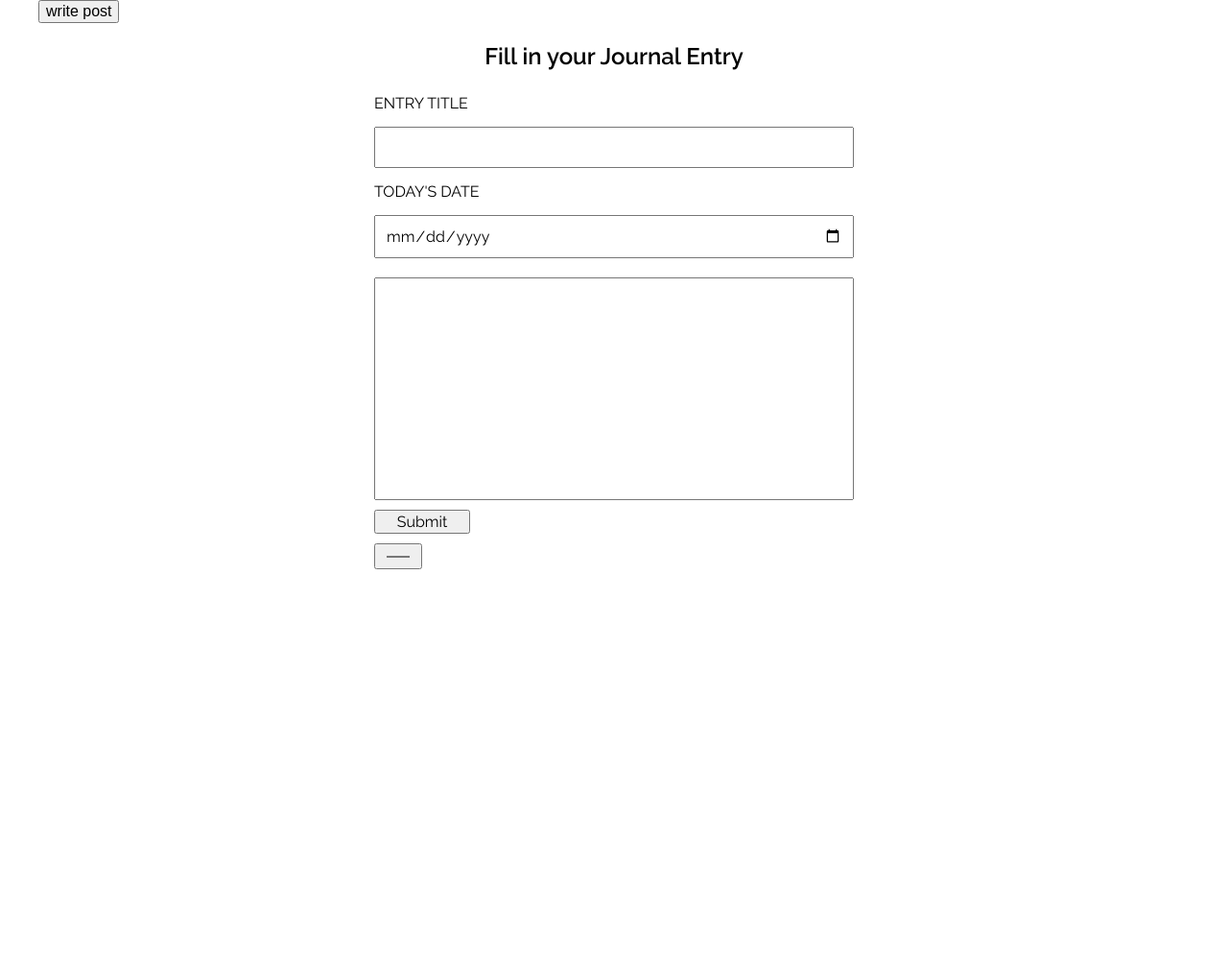
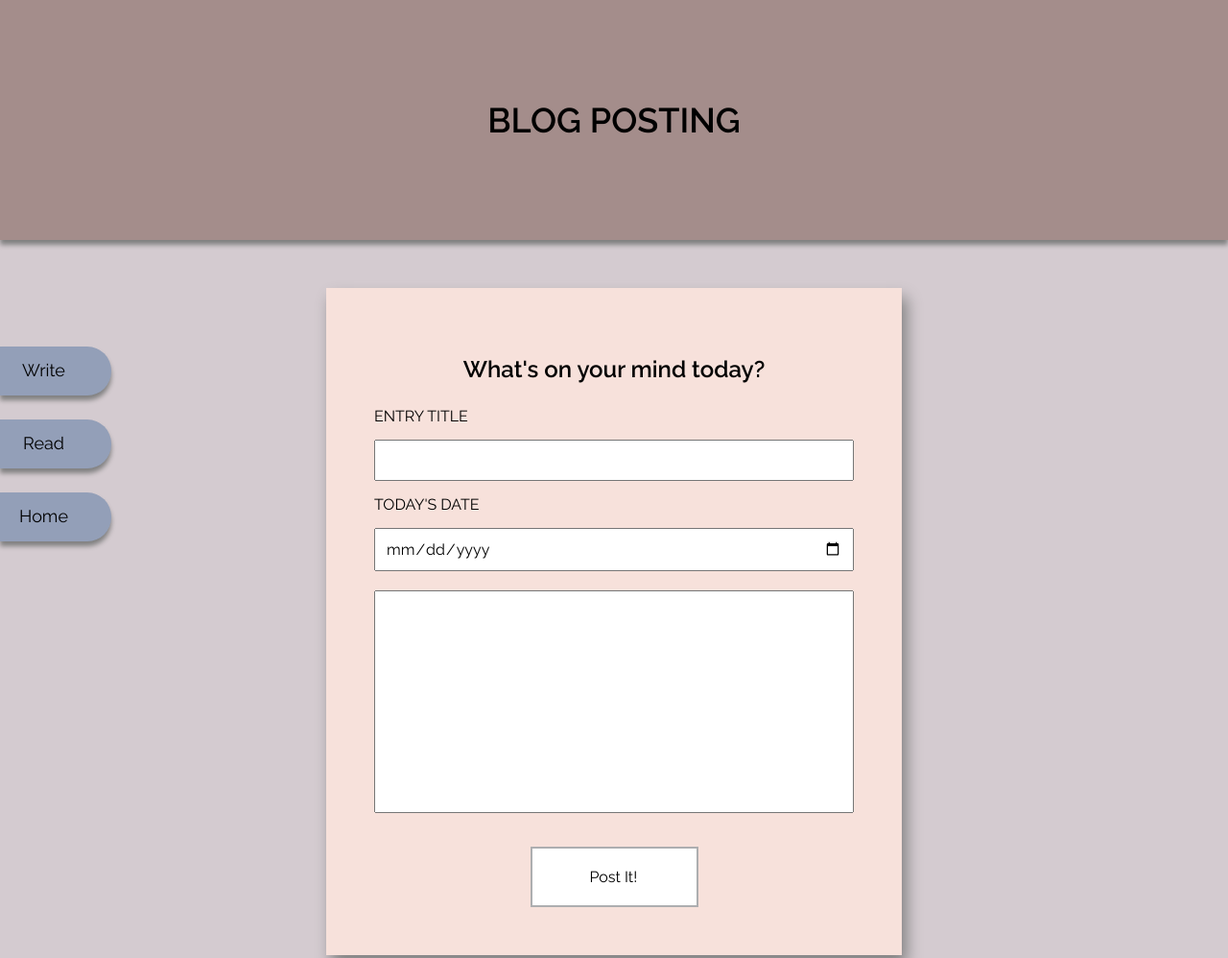
Before and after one commit to EstherEdell/blogApp, a plain HTML site: page index.html in a window 1280 px wide. Shown: the top 998 px of the page at 96% size. Before the commit the page ends 800 px from the top, so only its background shows below. Drawn offline with nearby package versions, Linux system fonts and the light colour scheme; no server answers; a web font is replaced by a local one.

Commit message:
some styles done

```diff
--- a/index.html
+++ b/index.html
@@ -9,11 +9,26 @@
     <link href="https://fonts.googleapis.com/css?family=Raleway:400,600|Shadows+Into+Light+Two" rel="stylesheet">
 </head>
 <body>
+    <header>
+        <div class="wrapper">
+            <h1>BLOG POSTING</h1>
+        </div>
+        <nav>
+            <div class="menu" id="menu">
+                <ul>
+                    <li><a href="#form">Write</a></li>
+                    <li><a href="#post">Read</a></li>
+                    <li><a href="#">Home</a></li>
+                </ul>
+            </div>
+        </nav>
 
+    </header>
+
+   <main>
        <section class="wrapper">
-       <button id="write">write post</button>
-       <form id="form">
-            <h2>Fill in your Journal Entry</h2>
+           <form id="form" class="form">
+               <h2>What's on your mind today?</h2>
                <label name="task">Entry Title</label>
                <input type="text" name="name" id="name">
 
@@ -22,14 +37,14 @@
 
                <textarea name="task" id="task" cols="30" rows="10"></textarea>
 
-            <button type="submit">Submit</button>
-            <input type="color" name="colour" id="colour">
+               <button type="submit" class="submit">Post It!</button>
+
             </form>
        </section>
         <section class="messages" id="post">
             <!-- inputs go here -->
         </section>
-
+   </main>
 
     <script src="https://www.gstatic.com/firebasejs/4.12.0/firebase.js"></script>
     <script src='https://code.jquery.com/jquery-3.2.1.min.js' integrity='sha256-hwg4gsxgFZhOsEEamdOYGBf13FyQuiTwlAQgxVSNgt4='crossorigin='anonymous'></script>
--- a/main.js
+++ b/main.js
@@ -18,14 +18,11 @@ function submitForm(e){
     let task = getInputVal('task');
     let name = getInputVal('name');
     let date = getInputVal('date');
-    let colour = getInputVal('colour');
-    // console.log(colour);
 
-    saveInput(task, name, date, colour);
+    saveInput(task, name, date);
     document.getElementById('task').value = '';
     document.getElementById('name').value = '';
     document.getElementById('date').value = '';
-    // console.log(task, name)
 
 }
 
@@ -33,13 +30,12 @@ function getInputVal(id){
     return document.getElementById(id).value;
 }
 
-function saveInput(task, name, date, colour){
+function saveInput(task, name, date){
     let savedTasks = taskRef.push();
     savedTasks.set({
         task:task,
         name:name,
-        date:date,
-        colour:colour
+        date:date
     })
 }
 
@@ -67,52 +63,29 @@ taskRef.on("child_added", snap => {
     newDate.textContent = `${showDate}`;
     newHead.textContent = `${showName}`;
     newBody.textContent = `${showTask}`;
-    // NOT SURE WHAT THIS WAS
-    // taskList.appendChild(newTask);
 
-    // THIS IS A TEST:
+    //DISPLAYING ENTRIES
 
-    $('.messages').prepend(`<div id="entry"><p class="date">${showDate}</p> <h3>${showName}</h3><p class="entryBody">${showTask}</p></div>`);
-
-
-
-    // taskList.appendChild(newDate);
-    // taskList.appendChild(newHead);
-    // taskList.appendChild(newBody);
+    $(".messages").prepend(`<div id="entry">
+            <div>
+                <p class="date">${showDate}</p>
+                <h3>${showName}</h3>
+                <p class="entryBody">${showTask}</p>
+            </div>
+                <div><input type="checkbox" id="remove" name="remove"><label for="remove" class="removeMe">Remove</label></div>
+            </div>`);
 
 
 })
 
-// function newColour(){
-//     $('.entry').css('color', 'red');
-// }
 
-// let selectColor = $("#colour").val();
-// console.log(selectColor);
-
-
-// function changeColour(){
-//     const color = document.getElementById("colour").value;
-//     document.getElementById('entry').style.backgroundColor=color;
-// }
-
-// document.getElementById("post").addEventListener('click', changeColour);
-// console.log('click');
-
-// function changeClass(){
-//    $('.messages').on('click', 'entry', function(){
-//        console.log('esther');
-//    })
-// }
-$('#write').click(function(){
-    $('form').toggleClass('form-hide');
-
-})
-
+// $('.messages').on('click', 'input', function(id){
+//     const itemRef = firebase.database().ref(`/yourTask/${id}`);
+//     itemRef.remove();
+//     removeItem();
+//     console.log(removeItem)
+// })
 
 $(function(){
-    // changeClass();
-    // changeColour();
-    // newColour();
-    // makeTable();
+    myFunction();
 })
--- a/style.css
+++ b/style.css
@@ -6,28 +6,88 @@ article,aside,details,figcaption,figure,footer,header,hgroup,nav,section,summary
     --entry-colour:#efefef;
     --body-font: 'Shadows Into Light Two', cursive;
     --heading-font: 'Raleway', sans-serif;
+    --body-bg: #f7e1db;
+    --main-bg:#d4cbd0;
 }
+
+body {
+    background:var(--main-bg);
+}
+header {
+    min-height:250px;
+    margin-bottom:50px;
+    background:#a48d8b;
+    position: relative;
+    box-shadow: 0px 5px 5px 0px grey;
+}
+
+h1 {
+    text-align: center;
+    font-family: var(--heading-font);
+    font-size: 36px;
+    margin:0;
+    position: absolute;
+    top:50%;
+    left:50%;
+    transform:translate(-50%, -50%);
+}
+
+.menu {
+    line-height: 50px;
+    text-align: center;
+}
+
+ul {
+    margin-top:50px;
+    padding:0;
+    position: fixed;
+    top:50%;
+    transform:translateY(-50%);
+}
+
+ul li{
+    list-style-type: none;
+    background:#939fb8;
+    margin-right:15px;
+    margin-top:25px;
+    padding-right:25px;
+    border-top-right-radius: 25px;
+    border-bottom-right-radius: 25px;
+    box-shadow: 0px 5px 5px 0px grey;
+}
+ul li a {
+    position: relative;
+    color:black;
+    text-decoration: none;
+    padding: 10px 20px;
+    font-family: var(--heading-font);
+    font-size: 18px;
+}
+
+a:hover{
+    left:15%;
+}
+
 
 h2 {
     text-align: center;
 }
-
-form {
+.form {
     display:flex;
     flex-direction: column;
-    max-width:500px;
+    max-width:600px;
     width:100%;
     margin:0 auto;
     font-family: var(--heading-font);
+    background:var(--body-bg);
+    padding:50px 50px;
+    box-shadow: 5px 10px 15px 0px grey;
 }
-.form-hide{
-    display:none;
-}
+
 form input {
     padding:10px;
     margin:10px 0;
 }
-
 form label {
     padding:5px 0;
     text-transform: uppercase;
@@ -44,21 +104,44 @@ textarea {
     width:100%;
     margin:0 auto;
 }
-
+.messages {
+    background:var(--body-bg);
+    max-width: 600px;
+    width:100%;
+    margin:50px auto;
+    padding:50px 0;
+    box-shadow: 5px 10px 15px 0px grey;
+}
 #entry {
-    border:1px solid blue;
+    box-shadow: 5px 10px 15px -5px grey;
     max-width:500px;
     width:100%;
     margin: 25px auto;
     padding:20px;
+    background:url('assets/crumpled_paper.jpg');
 }
 
-button {
+.submit {
     max-width: 100px;
+    padding:20px;
+    background:white;
+    border:2px solid #adaeb0;
+    max-width:175px;
+    width:100%;
+    margin:25px auto 0;
+    display: flex;
+    text-align: center;
+    padding-left:60px;
+    transition:all 0.3s;
 }
+.submit:hover{
+    background:#939fb8;
+}
+
 .date {
     font-size:14px;
     font-family: var(--heading-font);
+    text-align: right;
 }
 
 h3 {
@@ -70,4 +153,5 @@ h3 {
 .entryBody {
     font-family: var(--body-font);
     letter-spacing: 2px;
+    font-size:20px;
 }
```
Also changed, not shown: assets/crumpled_paper.jpg (added), assets/kelly-sikkema-594314-unsplash.jpg (added). Lines whose indentation alone changed are shown as unchanged.
